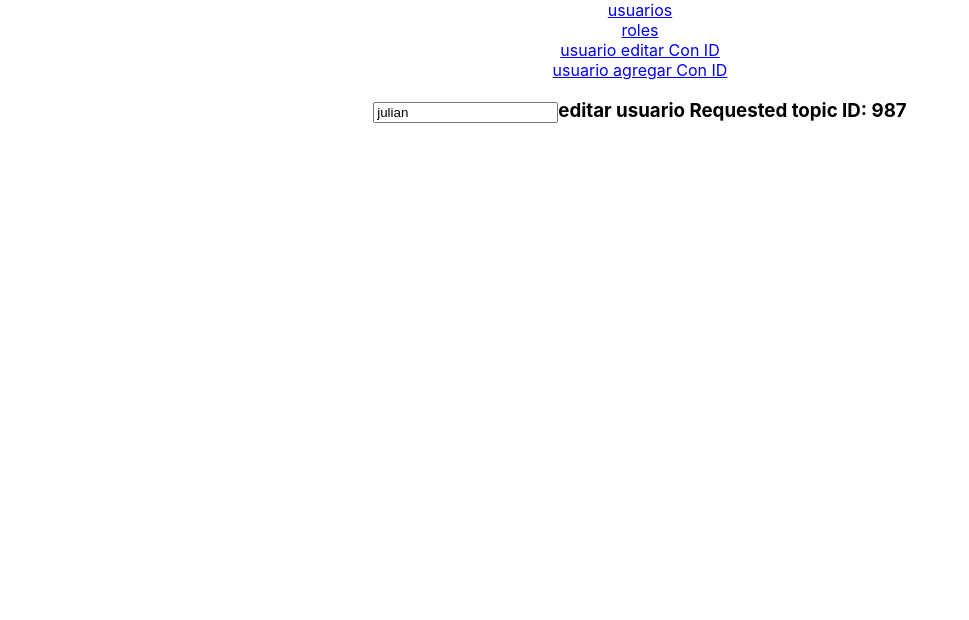
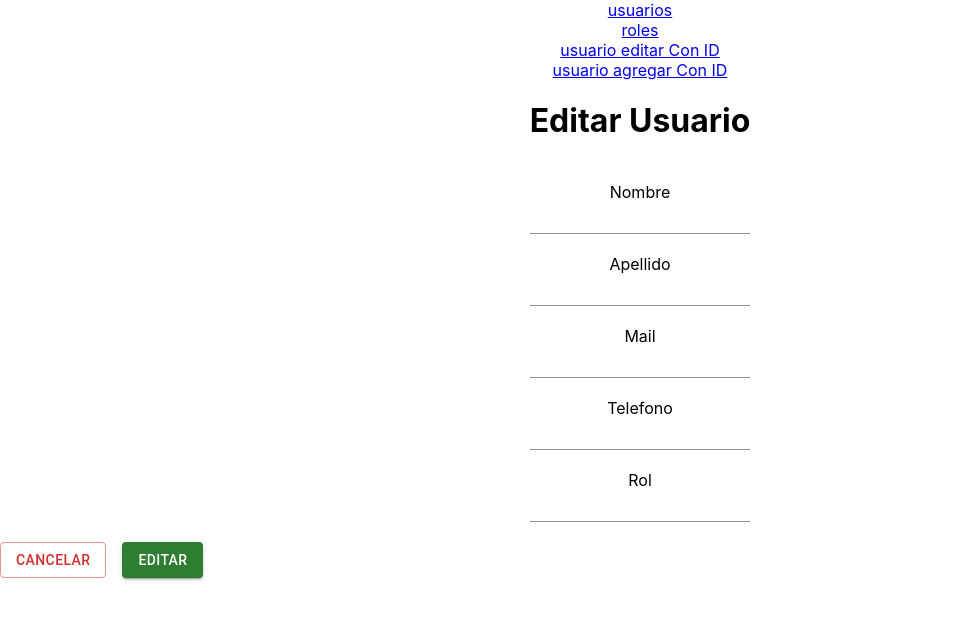
Before and after one commit to Crafty-TI/AgendaVirtual, a React (Create React App) app in the folder AgendaVirtual.Front/: page /editarusuario/987 in a window 1280 px wide. Shown: the top 620 px of the page, without its empty margins (0-969 px from the left). Built offline with nearby package versions, Linux system fonts and the light colour scheme; no server answers.

Commit message:
Actulizar Usuarios

```diff
--- a/AgendaVirtual.Front/src/Pantallas/Usuario/index.tsx
+++ b/AgendaVirtual.Front/src/Pantallas/Usuario/index.tsx
@@ -1,9 +1,79 @@
-import React from 'react';
-import { useParams } from 'react-router';
+import React, { useEffect, useState } from 'react';
+import { useHistory, useParams } from 'react-router';
+import { useConeccion } from "../../hooks/useConeccion";
+import Stack from '@mui/material/Stack';
+import Button from '@mui/material/Button';
+import Box from '@mui/material/Box';
+import TextField from '@mui/material/TextField';
+
 export const Usuario: React.FC = () => {
+    const history = useHistory();
+    const {get, put, post} = useConeccion();
+    const [userEdit , setUserEdit] = useState([]);
+    //valores que se van a editar:
+    const [form,  setForm] = useState<any>({});
+    //*
+
     let { usuarioId }:any = useParams();
-    const titulo = usuarioId ? "editar usuario ":"crear usuaior"
-    const value = usuarioId?{nombre:'julian'}:{}
-    return <h3><input type="text" value={value?.nombre}/>{titulo} Requested topic ID: {usuarioId}</h3>;
+    const titulo = usuarioId ? "Editar Usuario ":"Crear Usuario"
+
+    useEffect(() => {
+        get(`users/userListEdit/${usuarioId}`).then((response) => {
+            setForm(response.data[0])
+
+        });
+    },[])
+
+    const updateUsuario = (id : number) => {
+        put(`users/userUpdate/`,{
+            ...form
+        });
+        // window.location.reload();
+    };
+
+            return (
+                <div>
+                    <h1>{titulo}</h1>
+                    <br />
+                    <label >Nombre</label><br />
+                    <TextField id="standard-basic" variant="standard" value={form?.nombre} onChange={(e) => {
+                        setForm({...form,nombre:e.target.value})
+                    }}/><br /><br />
+                    <label >Apellido</label><br />
+                    <TextField id="standard-basic" variant="standard" value={form?.apellido} onChange={(e) => {
+                        setForm({...form,apellido:e.target.value})
+                    }}/><br /><br />
+                    <label >Mail</label><br />
+                    <TextField id="standard-basic" variant="standard" value={form?.mail} onChange={(e) => {
+                        setForm({...form,mail:e.target.value})
+                    }}/><br /><br />
+                    <label >Telefono</label><br />
+                    <TextField id="standard-basic" variant="standard" value={form?.tel} onChange={(e) => {
+                        setForm({...form,tel:e.target.value})
+                    }}/><br /><br />
+                    <label >Rol</label><br />
+                    <TextField id="standard-basic" variant="standard" value={form?.rol_id} onChange={(e) => {
+                        setForm({...form,rol_id:e.target.value})
+                    }}/><br /><br />
+
+
+
+                    <div className="Botones" >
+                        <Stack direction="row" spacing={2}>
+                            <Button variant="outlined" color="error" onClick={() => {
+                                history.push(`/usuarios`)
+                            }}>
+                                Cancelar
+                            </Button>
+                            <Button variant="contained" color="success" onClick={() => {
+                                updateUsuario(form.id)
+                            }}>
+                                Editar
+                            </Button>
+                        </Stack>
+                    </div>
+                </div>
+            )
+
 
 }
--- a/AgendaVirtual.Front/src/Pantallas/UsuariosLista/index.tsx
+++ b/AgendaVirtual.Front/src/Pantallas/UsuariosLista/index.tsx
@@ -13,8 +13,11 @@ import TableHead from '@mui/material/TableHead';
 import TableRow from '@mui/material/TableRow';
 import IconButton from '@mui/material/IconButton';
 import DeleteIcon from '@mui/icons-material/Delete';
+import AddIcon from '@mui/icons-material/Add';
 import ModeEditIcon from '@mui/icons-material/ModeEdit';
-import { red } from "@mui/material/colors";
+import { green, red } from "@mui/material/colors";
+import { useHistory } from "react-router-dom";
+import { useConeccion } from "../../hooks/useConeccion";
 // import Paper from '@mui/material/Paper';
 // import { red } from "@mui/material/colors";
 // import { width } from "@mui/system";
@@ -54,17 +57,20 @@ const StyledTableCell = styled(TableCell)(({ theme }) => ({
 
 
 const UsuariosLista:React.FC = () => {
+
+    const {get, put, post} = useConeccion();
+    const history = useHistory();
     const [usersList, setUsersList]= useState([]);
 
     useEffect(() => {
-        Axios.get('http://localhost:3009/api/users/userList').then((response) => {
+        get('users/userList').then((response) => {
             setUsersList(response.data)
 
         });
     },[])
 
 const desactivarUsuario= (userId : number) => {
-    Axios.put('http://localhost:3009/api/users/userDelete',{
+    put('users/userDelete',{
       userId : userId
     });
     window.location.reload();
@@ -94,7 +100,7 @@ const desactivarUsuario= (userId : number) => {
                   <StyledTableCell align="right">{row.tel}</StyledTableCell>
                   <StyledTableCell align="right">{row.rol_id}</StyledTableCell>
                   <IconButton aria-label="edit" onClick={() => {
-                    alert('Vas a editar el usuario: '+ row.id)
+                    history.push(`/editarusuario/${row.id}`)
                   }}>
                   <ModeEditIcon color="primary"/>
                   </IconButton><br/>
--- a/AgendaVirtual.Front/src/hooks/useConeccion.ts
+++ b/AgendaVirtual.Front/src/hooks/useConeccion.ts
@@ -1,6 +1,6 @@
 import axios from 'axios';
 
-const URL_BASE = 'http://localhost:3000/api/'
+const URL_BASE = 'http://localhost:3009/api/'
 
 export const useConeccion = () => {
 
```
Also changed, not shown: 3 other files (tests, documents, lock files or other folders).
